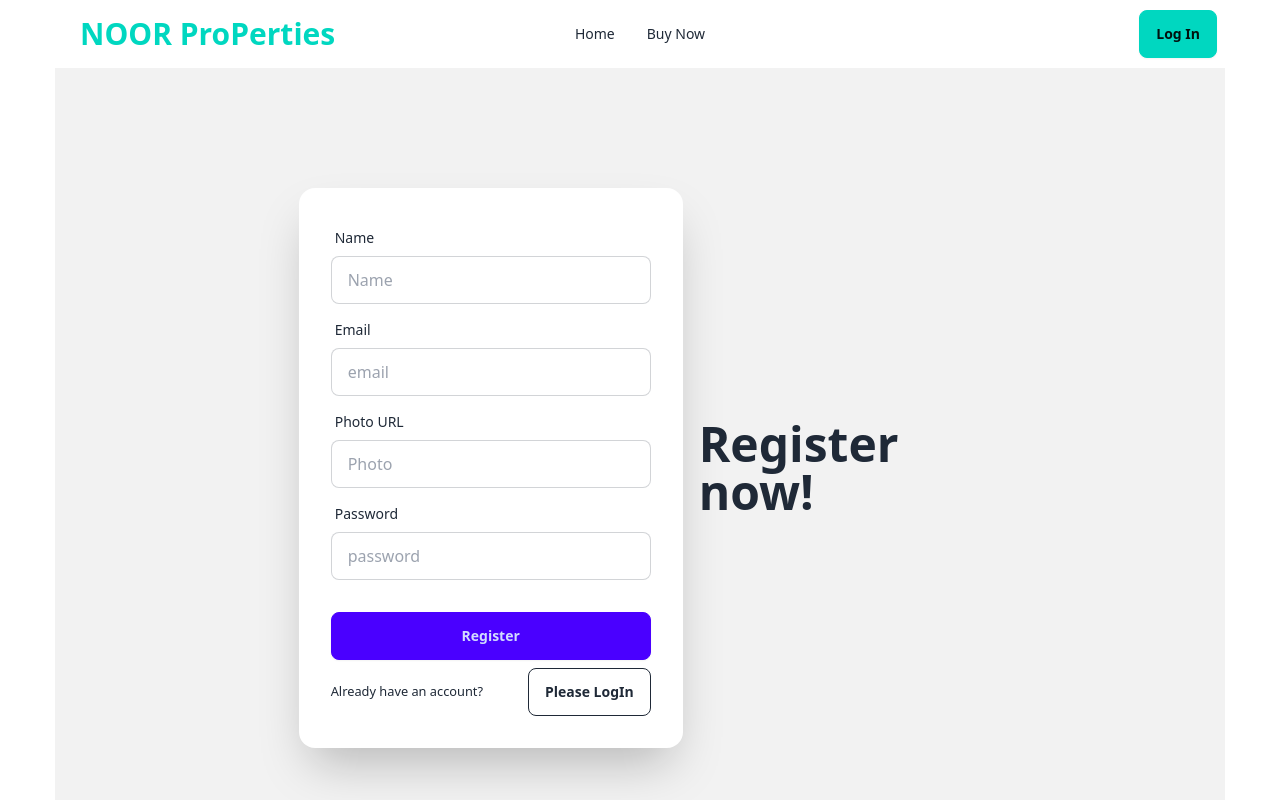
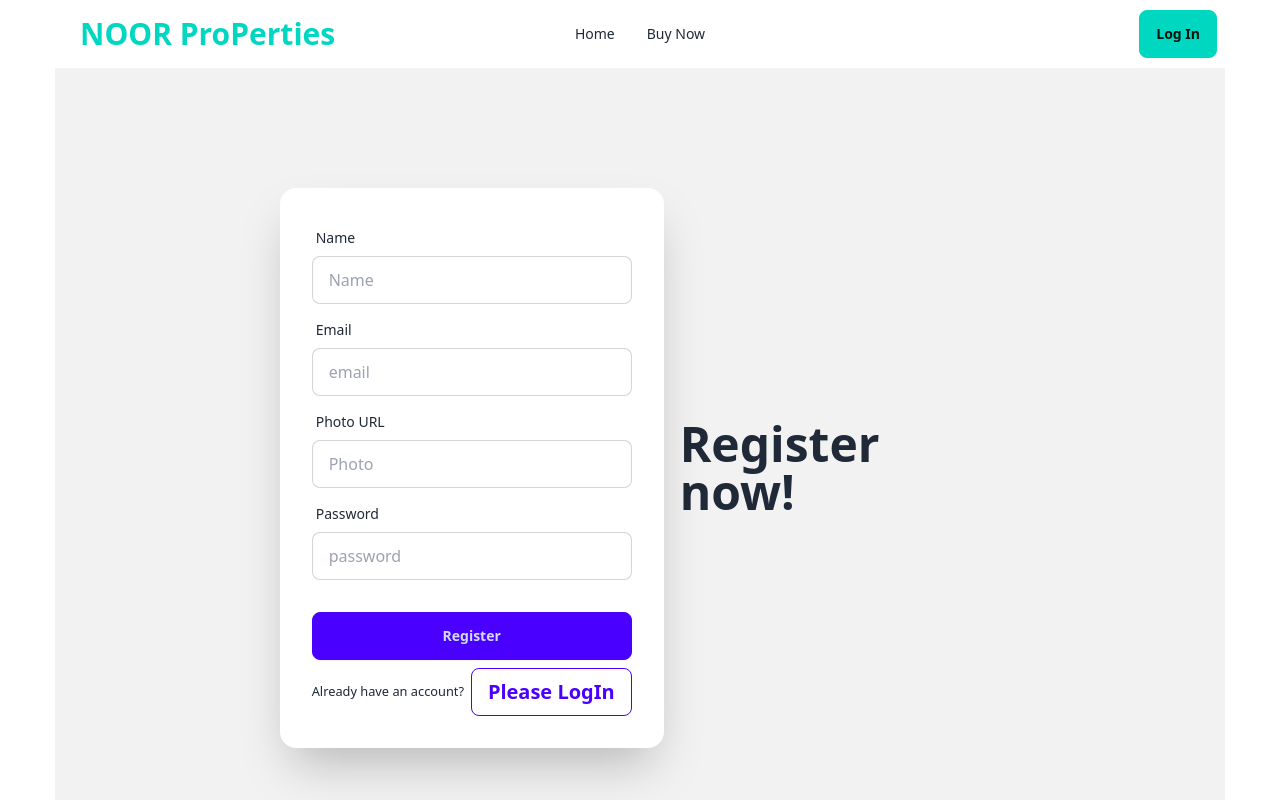
Before and after one commit to shahab-24/Real-Estate, a React (Vite) app: page /register in a window 1280 px wide. Shown: the top 800 px of the page. Built offline with nearby package versions, Linux system fonts and the light colour scheme; no server answers.

Commit message:
changes regis

```diff
--- a/src/Components/Register.jsx
+++ b/src/Components/Register.jsx
@@ -71,7 +71,7 @@ const Register = () => {
         </div>
         <div className='flex items-center justify-between'>
         <small>Already have an account?</small>
-        <Link to='/login'><button className='btn btn-outline'>Please LogIn</button></Link>
+        <Link to='/login'><button className='btn btn-outline text-xl font-semibold text-primary'>Please LogIn</button></Link>
         </div>
       </form>
     </div>
```
